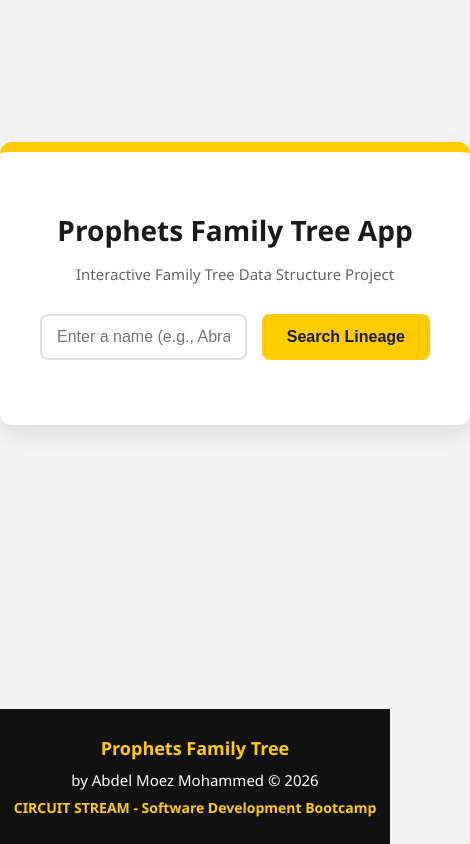
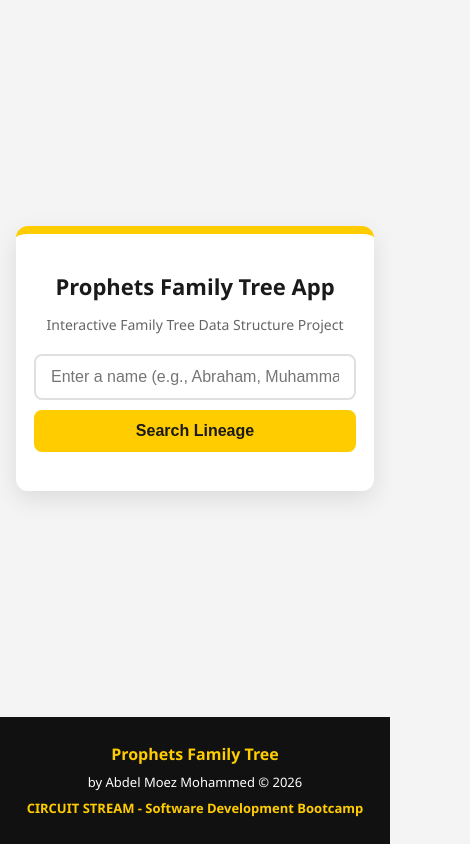
Before and after one commit to moezsiddig/family-tree-project, a website: page index.html in a window 390 px wide. Shown: the whole page, 470 px wide, since content can reach past the window. Drawn offline with Linux system fonts and the light colour scheme.

Commit message:
Make the layout responsive for phones and tablets
- Include padding in element widths so the card no longer overflows the screen
- Keep a 16px side gutter around the card on small screens
- Stack the search input and a full-width button on phones
- Smaller title, padding and footer text on phones; lighter padding on tablets
- Wrap result names cleanly, with the prophet name chips kept whole

```diff
--- a/index.css
+++ b/index.css
@@ -1,3 +1,9 @@
+/* Include padding and borders in every element's width,
+   so nothing grows wider than the screen */
+*, *::before, *::after {
+    box-sizing: border-box;
+}
+
 body {
     font-family: 'Segoe UI', Tahoma, Geneva, Verdana, sans-serif;
     background-color: #f4f4f4;
@@ -8,6 +14,8 @@ body {
     flex-direction: column;
     align-items: center;
     min-height: 100vh;
+    padding-top: 30px;
+    overflow-x: hidden;
 }
 
 
@@ -16,11 +24,11 @@ body {
     padding: 40px;
     border-radius: 12px;
     box-shadow: 0 8px 24px rgba(0, 0, 0, 0.1);
-    width: 100%;
+    width: calc(100% - 32px);
     max-width: 700px;
     text-align: center;
     border-top: 10px solid #ffcc00;
-    margin: auto;
+    margin: auto auto 30px;
 }
 
 
@@ -60,6 +68,7 @@ input[type="text"]:focus {
 
 button {
     padding: 12px 25px;
+    white-space: nowrap;
     background-color: #ffcc00;
     color: #1a1a1a;
     border: none;
@@ -110,7 +119,8 @@ button:hover {
     margin: 0;
     color: #555;
     font-size: 15px;
-    line-height: 1.6;
+    line-height: 1.8;
+    overflow-wrap: break-word;
 }
 
 .hidden {
@@ -123,6 +133,9 @@ button:hover {
     padding: 2px 6px;
     border-radius: 4px;
     border: 1px solid #d1f2eb;
+    display: inline-block;
+    margin: 2px 0;
+    line-height: 1.4;
 }
 
 /* Style for the error message */
@@ -184,7 +197,8 @@ button:hover {
     text-align: center;
     padding: 25px 0;
     margin-top: auto; /* Pushes the footer to the bottom */
-    box-sizing: border-box;
+    padding-left: 16px;
+    padding-right: 16px;
 }
 
 .footer p {
@@ -210,3 +224,67 @@ button:hover {
     font-size: 14px;
     font-weight: bold;
 }
+/* ---------- Tablet (up to 900px wide) ---------- */
+@media (max-width: 900px) {
+    .container {
+        padding: 32px;
+    }
+}
+
+/* ---------- Phone (up to 600px wide) ---------- */
+@media (max-width: 600px) {
+    body {
+        padding-top: 16px;
+    }
+
+    .container {
+        padding: 24px 18px;
+        border-top-width: 8px;
+        margin-bottom: 16px;
+    }
+
+    h1 {
+        font-size: 22px;
+        line-height: 1.25;
+    }
+
+    .subtitle {
+        font-size: 14px;
+        margin-bottom: 20px;
+    }
+
+    /* Stack the search box: input on top, full-width button below */
+    .search-box {
+        flex-direction: column;
+        gap: 10px;
+        margin-bottom: 15px;
+    }
+
+    button {
+        width: 100%;
+    }
+
+    .results-card {
+        padding: 18px 15px;
+        margin-top: 15px;
+        border-left-width: 4px;
+    }
+
+    .results-card h2 {
+        font-size: 18px;
+        line-height: 1.5;
+    }
+
+    .result-section h3 {
+        font-size: 14px;
+    }
+
+    .footer .app-name {
+        font-size: 16px;
+    }
+
+    .footer .author,
+    .footer .bootcamp {
+        font-size: 13px;
+    }
+}
```
